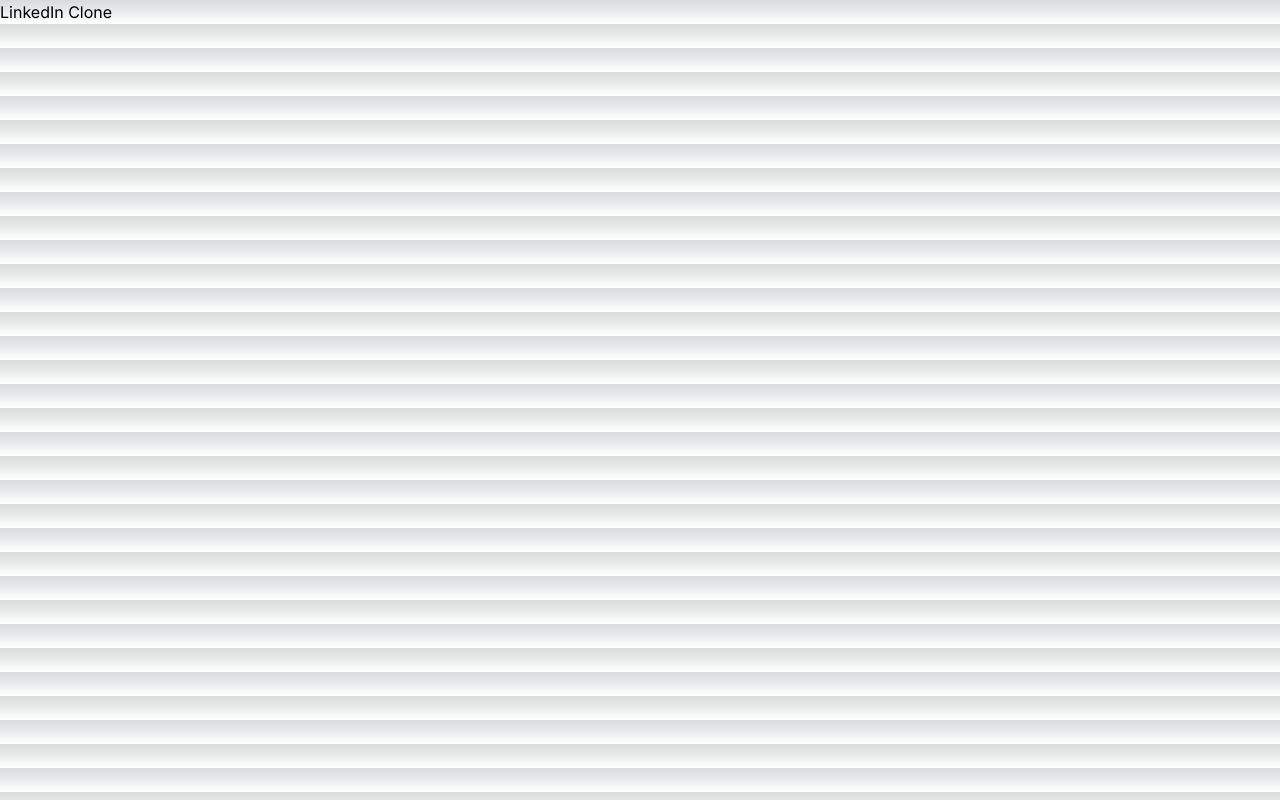
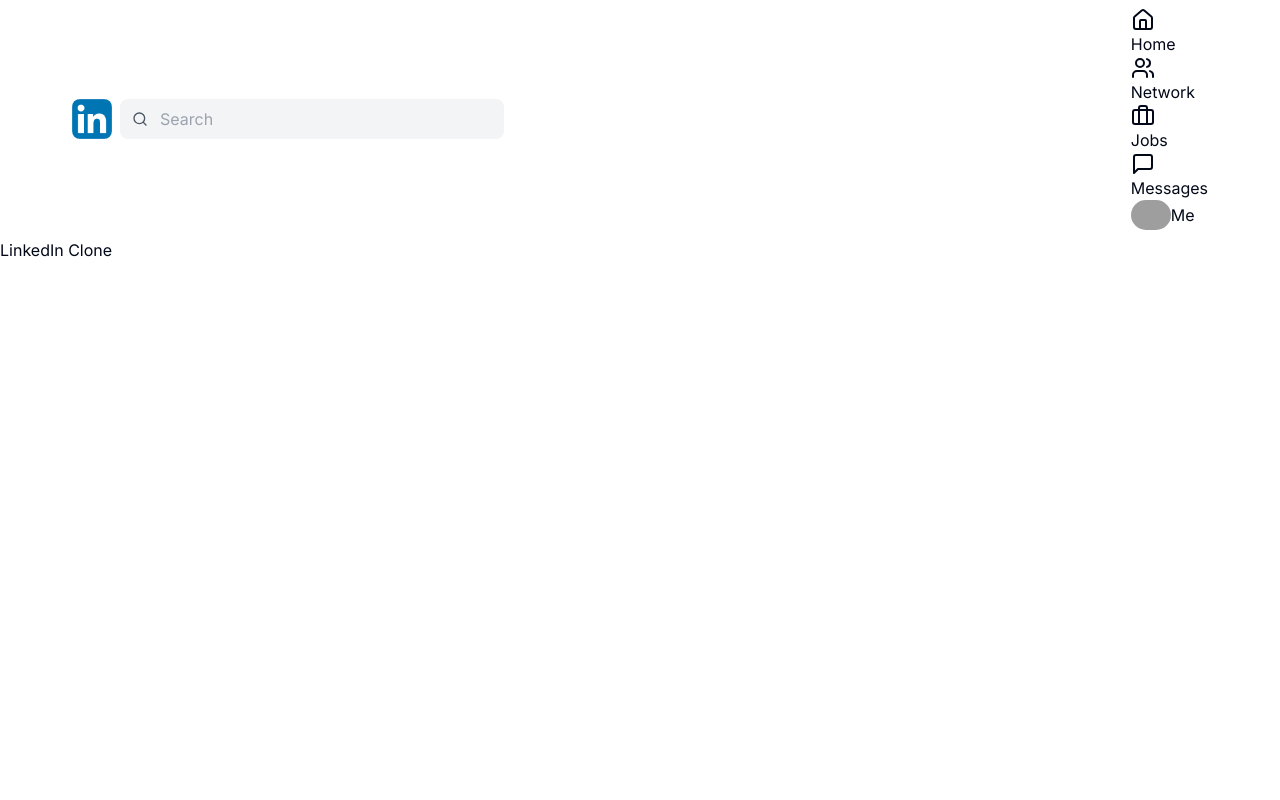
Before and after one commit to varundhand/LinkedIn-Clone, a Next.js app: page / in a window 1280 px wide. Built offline with nearby package versions, Linux system fonts and the light colour scheme; grey boxes are pictures that could not be loaded.

Commit message:
Add: Header component

```diff
--- a/app/globals.css
+++ b/app/globals.css
@@ -2,32 +2,75 @@
   @tailwind components;
   @tailwind utilities;
 
+  @layer base {
     :root {
-  --foreground-rgb: 0, 0, 0;
-  --background-start-rgb: 214, 219, 220;
-  --background-end-rgb: 255, 255, 255;
+      --background: 0 0% 100%;
+      --foreground: 222.2 84% 4.9%;
+
+      --card: 0 0% 100%;
+      --card-foreground: 222.2 84% 4.9%;
+
+      --popover: 0 0% 100%;
+      --popover-foreground: 222.2 84% 4.9%;
+
+      --primary: 222.2 47.4% 11.2%;
+      --primary-foreground: 210 40% 98%;
+
+      --secondary: 210 40% 96.1%;
+      --secondary-foreground: 222.2 47.4% 11.2%;
+
+      --muted: 210 40% 96.1%;
+      --muted-foreground: 215.4 16.3% 46.9%;
+
+      --accent: 210 40% 96.1%;
+      --accent-foreground: 222.2 47.4% 11.2%;
+
+      --destructive: 0 84.2% 60.2%;
+      --destructive-foreground: 210 40% 98%;
+
+      --border: 214.3 31.8% 91.4%;
+      --input: 214.3 31.8% 91.4%;
+      --ring: 222.2 84% 4.9%;
+
+      --radius: 0.5rem;
     }
 
-@media (prefers-color-scheme: dark) {
-  :root {
-    --foreground-rgb: 255, 255, 255;
-    --background-start-rgb: 0, 0, 0;
-    --background-end-rgb: 0, 0, 0;
+    .dark {
+      --background: 222.2 84% 4.9%;
+      --foreground: 210 40% 98%;
+
+      --card: 222.2 84% 4.9%;
+      --card-foreground: 210 40% 98%;
+
+      --popover: 222.2 84% 4.9%;
+      --popover-foreground: 210 40% 98%;
+
+      --primary: 210 40% 98%;
+      --primary-foreground: 222.2 47.4% 11.2%;
+
+      --secondary: 217.2 32.6% 17.5%;
+      --secondary-foreground: 210 40% 98%;
+
+      --muted: 217.2 32.6% 17.5%;
+      --muted-foreground: 215 20.2% 65.1%;
+
+      --accent: 217.2 32.6% 17.5%;
+      --accent-foreground: 210 40% 98%;
+
+      --destructive: 0 62.8% 30.6%;
+      --destructive-foreground: 210 40% 98%;
+
+      --border: 217.2 32.6% 17.5%;
+      --input: 217.2 32.6% 17.5%;
+      --ring: 212.7 26.8% 83.9%;
     }
   }
 
+  @layer base {
+    * {
+      @apply border-border;
+    }
     body {
-  color: rgb(var(--foreground-rgb));
-  background: linear-gradient(
-      to bottom,
-      transparent,
-      rgb(var(--background-end-rgb))
-    )
-    rgb(var(--background-start-rgb));
-}
-
-@layer utilities {
-  .text-balance {
-    text-wrap: balance;
+      @apply bg-background text-foreground;
     }
   }
--- a/app/layout.tsx
+++ b/app/layout.tsx
@@ -1,6 +1,7 @@
 import type { Metadata } from "next";
 import { Inter } from "next/font/google";
 import "./globals.css";
+import Header from "@/components/Header";
 
 const inter = Inter({ subsets: ["latin"] });
 
@@ -16,7 +17,20 @@
 }>) {
   return (
     <html lang="en">
-      <body className={inter.className}>{children}</body>
+      <body className={inter.className}>
+        {/* Toast Notifications */}
+
+        {/* Header */}
+        <header>
+          <Header />
+        </header>
+
+        {/* Main */}
+        <div className="">
+          {children}
+        </div>
+
+      </body>
     </html>
   );
 }
--- /dev/null
+++ b/components/Header.tsx
@@ -0,0 +1,56 @@
+import { Briefcase, HomeIcon, MessageSquare, SearchIcon, UsersIcon } from 'lucide-react'
+import Image from 'next/image'
+import Link from 'next/link'
+import React from 'react'
+
+const Header = () => {
+return (
+    <div className="flex items-center p-2 max-w-6xl mx-auto  rounded-lg ">
+            <Image
+                    className='rounded-lg'
+                    src="/LinkedIn_logo_initials.png"
+                    width={40}
+                    height={40}
+                    alt='logo'
+            />
+            <div className="flex-1 ml-2">
+                    <form action="" className='flex items-center max-w-96 bg-gray-100 rounded-lg'>
+                            <SearchIcon className='h-4 text-gray-600 mx-2' />
+                            <input type="text" placeholder='Search' className='bg-transparent flex-1 outline-none py-2' />
+                    </form>
+            </div>
+
+            <div className="">
+                <Link href='/' className='icon'>
+                    <HomeIcon/>
+                    <p>Home</p>
+                </Link>
+                <Link href='/' className='icon'>
+                    <UsersIcon/>
+                    <p>Network</p>
+                </Link>
+                <Link href='/' className='icon'>
+                    <Briefcase/>
+                    <p>Jobs</p>
+                </Link>
+                <Link href='/' className='icon'>
+                    <MessageSquare/>
+                    <p>Messages</p>
+                </Link>
+                {/* User button based on auth */}
+                <button className='flex items-center'>
+                    <Image
+                        className='rounded-full'
+                        src="/profile.jpg"
+                        width={40}
+                        height={40}
+                        alt='profile'
+                    />
+                    <p>Me</p>
+                </button>
+            </div>
+    </div>
+)
+}
+
+export default Header
--- /dev/null
+++ b/components/ui/button.tsx
@@ -0,0 +1,56 @@
+import * as React from "react"
+import { Slot } from "@radix-ui/react-slot"
+import { cva, type VariantProps } from "class-variance-authority"
+
+import { cn } from "@/lib/utils"
+
+const buttonVariants = cva(
+  "inline-flex items-center justify-center whitespace-nowrap rounded-md text-sm font-medium ring-offset-background transition-colors focus-visible:outline-none focus-visible:ring-2 focus-visible:ring-ring focus-visible:ring-offset-2 disabled:pointer-events-none disabled:opacity-50",
+  {
+    variants: {
+      variant: {
+        default: "bg-primary text-primary-foreground hover:bg-primary/90",
+        destructive:
+          "bg-destructive text-destructive-foreground hover:bg-destructive/90",
+        outline:
+          "border border-input bg-background hover:bg-accent hover:text-accent-foreground",
+        secondary:
+          "bg-secondary text-secondary-foreground hover:bg-secondary/80",
+        ghost: "hover:bg-accent hover:text-accent-foreground",
+        link: "text-primary underline-offset-4 hover:underline",
+      },
+      size: {
+        default: "h-10 px-4 py-2",
+        sm: "h-9 rounded-md px-3",
+        lg: "h-11 rounded-md px-8",
+        icon: "h-10 w-10",
+      },
+    },
+    defaultVariants: {
+      variant: "default",
+      size: "default",
+    },
+  }
+)
+
+export interface ButtonProps
+  extends React.ButtonHTMLAttributes<HTMLButtonElement>,
+    VariantProps<typeof buttonVariants> {
+  asChild?: boolean
+}
+
+const Button = React.forwardRef<HTMLButtonElement, ButtonProps>(
+  ({ className, variant, size, asChild = false, ...props }, ref) => {
+    const Comp = asChild ? Slot : "button"
+    return (
+      <Comp
+        className={cn(buttonVariants({ variant, size, className }))}
+        ref={ref}
+        {...props}
+      />
+    )
+  }
+)
+Button.displayName = "Button"
+
+export { Button, buttonVariants }
--- /dev/null
+++ b/lib/utils.ts
@@ -0,0 +1,6 @@
+import { type ClassValue, clsx } from "clsx"
+import { twMerge } from "tailwind-merge"
+
+export function cn(...inputs: ClassValue[]) {
+  return twMerge(clsx(inputs))
+}
--- a/next.config.mjs
+++ b/next.config.mjs
@@ -1,4 +1,13 @@
 /** @type {import('next').NextConfig} */
-const nextConfig = {};
+const nextConfig = {
+    images: {
+        remotePatterns: [
+          {
+            protocol: 'https',
+            hostname: 'assets.example.com',
+          },
+        ],
+      },
+};
 
 export default nextConfig;
--- a/tailwind.config.ts
+++ b/tailwind.config.ts
@@ -1,20 +1,80 @@
-import type { Config } from "tailwindcss";
+import type { Config } from "tailwindcss"
 
-const config: Config = {
+const config = {
+  darkMode: ["class"],
   content: [
-    "./pages/**/*.{js,ts,jsx,tsx,mdx}",
-    "./components/**/*.{js,ts,jsx,tsx,mdx}",
-    "./app/**/*.{js,ts,jsx,tsx,mdx}",
-  ],
+    './pages/**/*.{ts,tsx}',
+    './components/**/*.{ts,tsx}',
+    './app/**/*.{ts,tsx}',
+    './src/**/*.{ts,tsx}',
+	],
+  prefix: "",
   theme: {
+    container: {
+      center: true,
+      padding: "2rem",
+      screens: {
+        "2xl": "1400px",
+      },
+    },
     extend: {
-      backgroundImage: {
-        "gradient-radial": "radial-gradient(var(--tw-gradient-stops))",
-        "gradient-conic":
-          "conic-gradient(from 180deg at 50% 50%, var(--tw-gradient-stops))",
+      colors: {
+        border: "hsl(var(--border))",
+        input: "hsl(var(--input))",
+        ring: "hsl(var(--ring))",
+        background: "hsl(var(--background))",
+        foreground: "hsl(var(--foreground))",
+        primary: {
+          DEFAULT: "hsl(var(--primary))",
+          foreground: "hsl(var(--primary-foreground))",
+        },
+        secondary: {
+          DEFAULT: "hsl(var(--secondary))",
+          foreground: "hsl(var(--secondary-foreground))",
+        },
+        destructive: {
+          DEFAULT: "hsl(var(--destructive))",
+          foreground: "hsl(var(--destructive-foreground))",
+        },
+        muted: {
+          DEFAULT: "hsl(var(--muted))",
+          foreground: "hsl(var(--muted-foreground))",
+        },
+        accent: {
+          DEFAULT: "hsl(var(--accent))",
+          foreground: "hsl(var(--accent-foreground))",
+        },
+        popover: {
+          DEFAULT: "hsl(var(--popover))",
+          foreground: "hsl(var(--popover-foreground))",
+        },
+        card: {
+          DEFAULT: "hsl(var(--card))",
+          foreground: "hsl(var(--card-foreground))",
+        },
+      },
+      borderRadius: {
+        lg: "var(--radius)",
+        md: "calc(var(--radius) - 2px)",
+        sm: "calc(var(--radius) - 4px)",
+      },
+      keyframes: {
+        "accordion-down": {
+          from: { height: "0" },
+          to: { height: "var(--radix-accordion-content-height)" },
+        },
+        "accordion-up": {
+          from: { height: "var(--radix-accordion-content-height)" },
+          to: { height: "0" },
+        },
+      },
+      animation: {
+        "accordion-down": "accordion-down 0.2s ease-out",
+        "accordion-up": "accordion-up 0.2s ease-out",
       },
     },
   },
-  plugins: [],
-};
-export default config;
+  plugins: [require("tailwindcss-animate")],
+} satisfies Config
+
+export default config
```
Also changed, not shown: package.json (+10 -4 lines), components.json (added), public/LinkedIn_logo_initials.png (added), 1 other file (tests, documents, lock files or other folders). Lines whose indentation alone changed are shown as unchanged.
